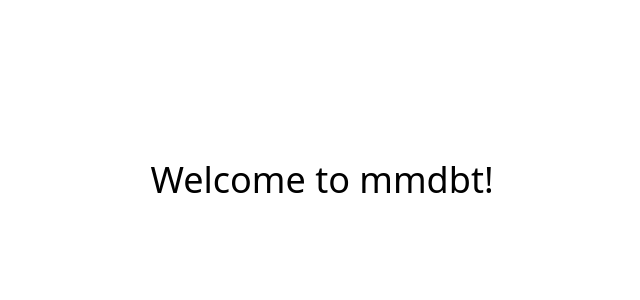
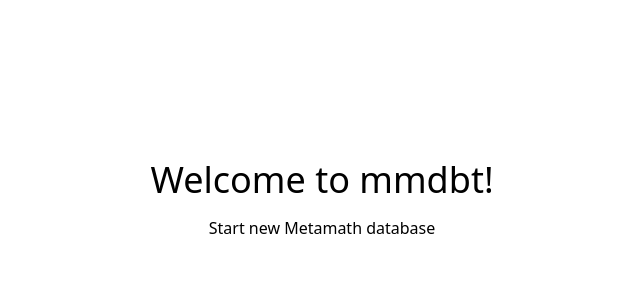
Before and after one commit to marloBruder/mmt1, a SvelteKit app: page / in a window 1280 px wide. Shown: the top 300 px of the page, without its empty margins (318-958 px from the left). Built offline with nearby package versions, Linux system fonts and the light colour scheme.

Commit message:
Home page added

```diff
--- a/src/routes/+page.svelte
+++ b/src/routes/+page.svelte
@@ -3,7 +3,8 @@
 </script>
 
 <main>
-  <div class="m-40">
-    <h1 class="text-center text-4xl">Welcome to mmdbt!</h1>
+  <div class="m-40 text-center">
+    <h1 class="text-4xl">Welcome to mmdbt!</h1>
+    <a href="/home" class="inline-block mt-4">Start new Metamath database</a>
   </div>
 </main>
--- /dev/null
+++ b/src/routes/home/+page.svelte
@@ -0,0 +1,3 @@
+<div>
+  <h1>THIS IS THE HOME PAGE</h1>
+</div>
```
